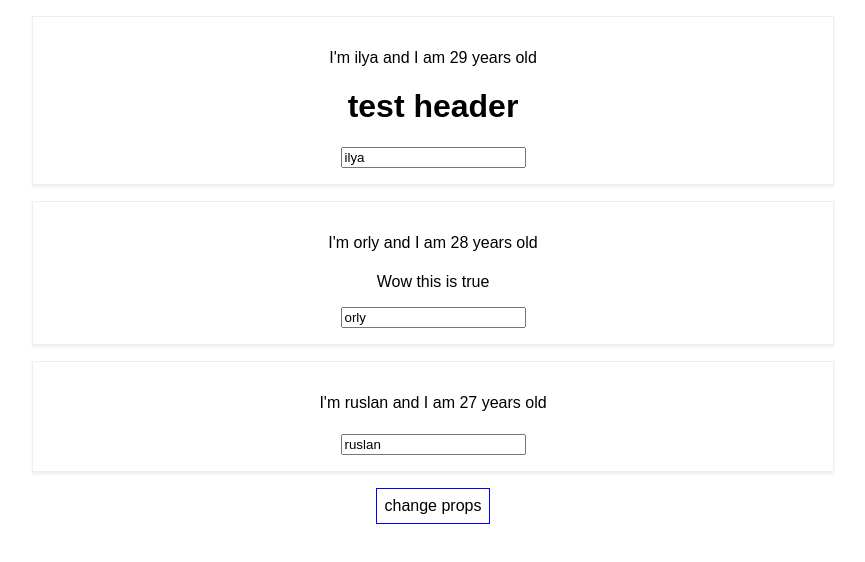
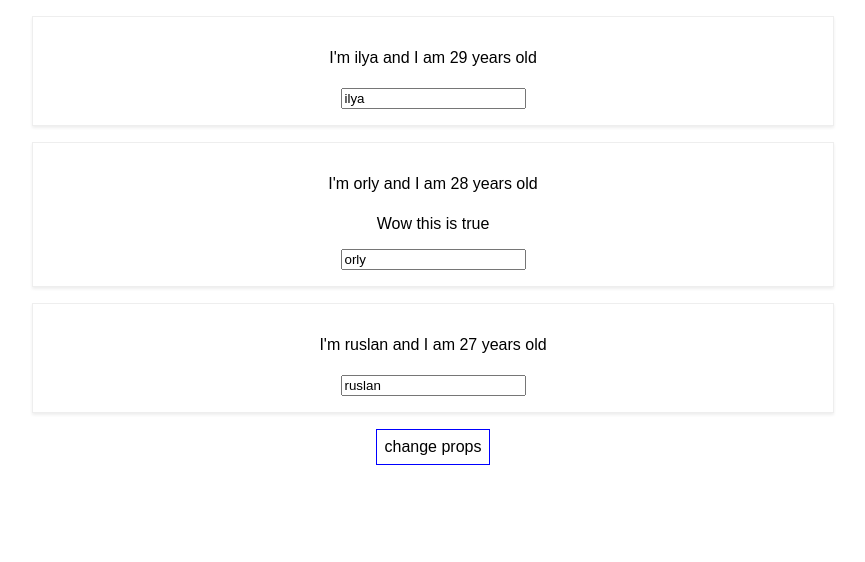
Before and after one commit to ilyakolker/react-udemy, a React (Create React App) app: page / in a window 1280 px wide. Shown: the top 562 px of the page, without its empty margins (207-1072 px from the left). Built offline with nearby package versions, Linux system fonts and the light colour scheme.

Commit message:
stopped at lesson 40

```diff
--- a/src/App.js
+++ b/src/App.js
@@ -48,8 +48,7 @@ SwitchHandlerInput = (e) => {
       <div className="App">
       <Person
         name={this.state.persons[0].name}
-        age={this.state.persons[0].age}
-        title="test header"/>
+        age={this.state.persons[0].age}/>
       <Person
         name={this.state.persons[1].name}
         age={this.state.persons[1].age}
```
